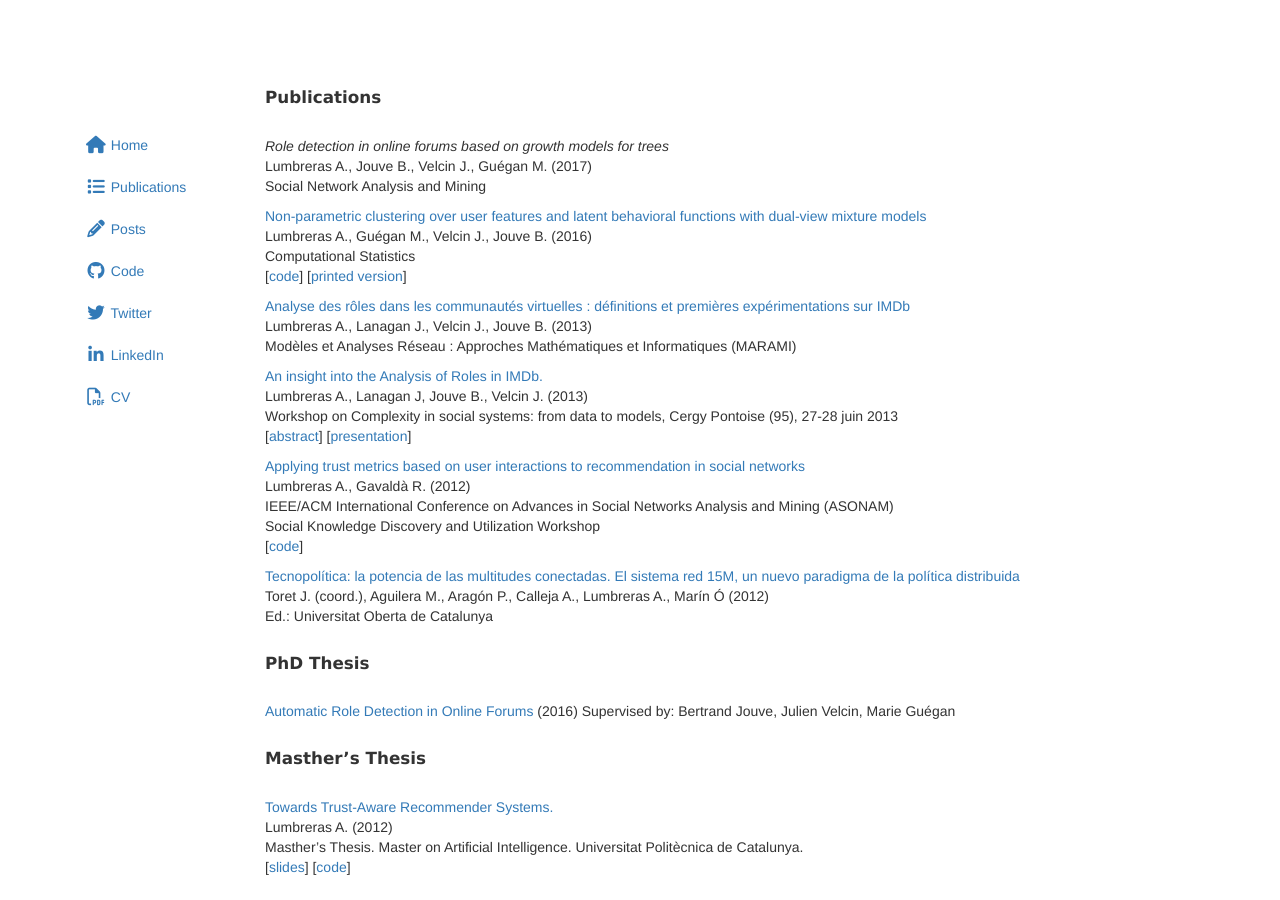
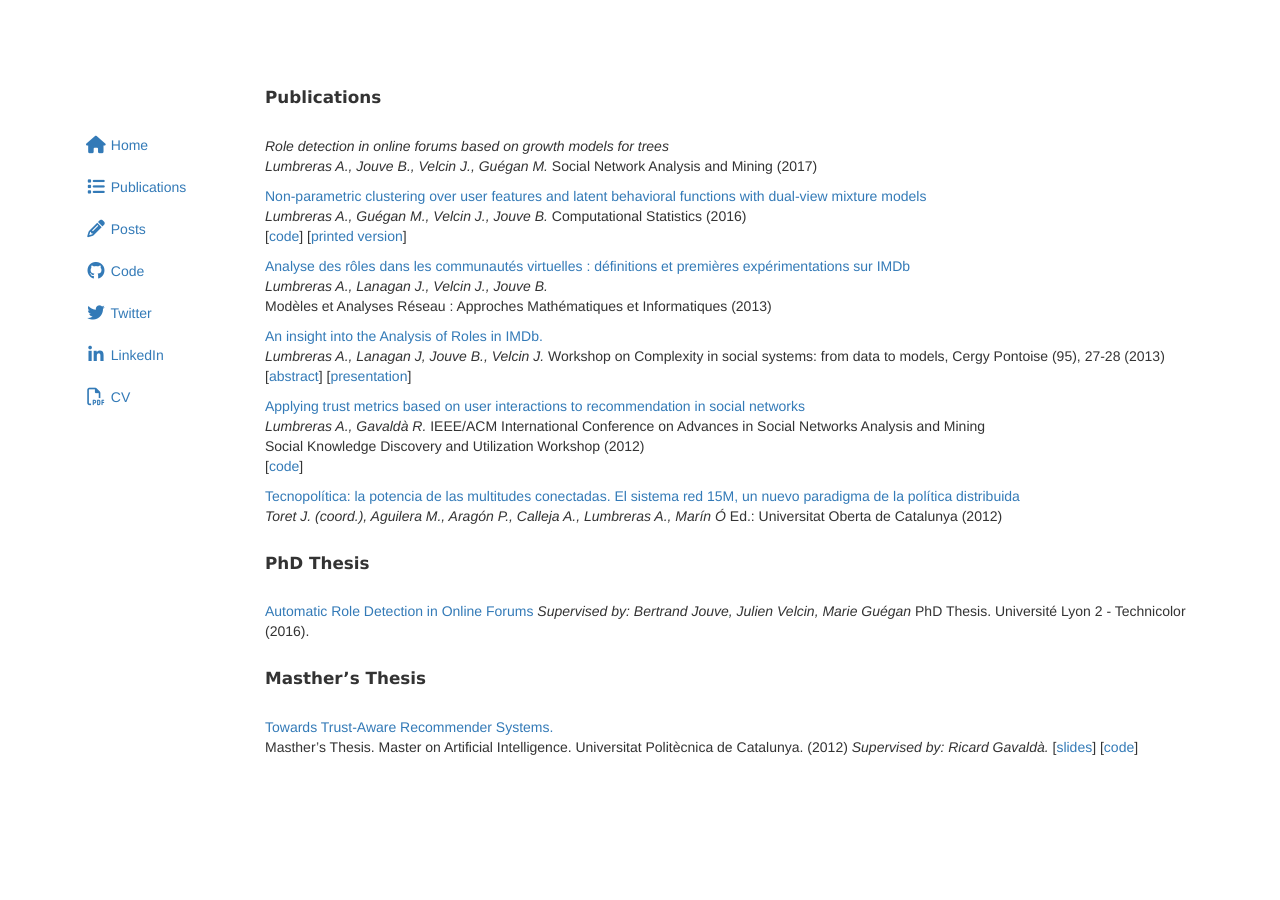
Before and after one commit to alumbreras/alumbreras.github.io, a Jekyll site: the page built from publications.md, in a window 1280 px wide. Built offline with Jekyll 4.4.1, drawn with Linux system fonts in a browser that asks for light colours; nearby versions of some CDN libraries; comment, search, counter and statistics services are not loaded.

Commit message:
update publications

```diff
--- a/publications.md
+++ b/publications.md
@@ -6,43 +6,43 @@ title: Publications
 ## Publications
 
 _Role detection in online forums based on growth models for trees_
-Lumbreras A., Jouve B., Velcin J., Guégan M. (2017)
-Social Network Analysis and Mining
+*Lumbreras A., Jouve B., Velcin J., Guégan M.*
+Social Network Analysis and Mining (2017)
 
 [Non-parametric clustering over user features and latent behavioral functions with dual-view mixture models](https://github.com/alumbreras/Dual-DPGMM/blob/master/doc/ComputStat%20submission/dualview_clustering_camera.pdf)
-Lumbreras A., Guégan M., Velcin J., Jouve B. (2016)
-Computational Statistics
+*Lumbreras A., Guégan M., Velcin J., Jouve B.*
+Computational Statistics (2016)
 [[code](https://github.com/alumbreras/Dual-DPGMM)]
 [[printed version](http://link.springer.com/article/10.1007/s00180-016-0668-0)]
 
 [Analyse des rôles dans les communautés virtuelles : définitions et premières expérimentations sur IMDb](http://arxiv.org/ftp/arxiv/papers/1309/1309.7187.pdf)
-Lumbreras A., Lanagan J., Velcin J.,  Jouve B. (2013)
-Modèles et Analyses Réseau : Approches Mathématiques et Informatiques (MARAMI)
+*Lumbreras A., Lanagan J., Velcin J.,  Jouve B.*
+Modèles et Analyses Réseau : Approches Mathématiques et Informatiques (2013)
 
 [An insight into the Analysis of Roles in IMDb.](http://complexity-in-social-systems.u-cergy.fr/?page_id=326)
-Lumbreras A., Lanagan J, Jouve B., Velcin J. (2013)
-Workshop on Complexity in social systems: from data to models, Cergy Pontoise (95), 27-28 juin 2013
+*Lumbreras A., Lanagan J, Jouve B., Velcin J.*
+Workshop on Complexity in social systems: from data to models, Cergy Pontoise (95), 27-28 (2013)
 [[abstract](http://albertolumbreras.net/files/Lumbreras_et_al_2013_1.pdf)] [[presentation](http://albertolumbreras.net/files/Lumbreras_et_al_2013_1_slides.pdf)]
 
 [Applying trust metrics based on user interactions to recommendation in social networks](http://albertolumbreras.net/files/Lumbreras_Gavalda_ASONAM_2012_extversion.pdf)
-Lumbreras A., Gavaldà R. (2012)
-IEEE/ACM International Conference on Advances in Social Networks Analysis and Mining (ASONAM)
-Social Knowledge Discovery and Utilization Workshop
+*Lumbreras A., Gavaldà R.*
+IEEE/ACM International Conference on Advances in Social Networks Analysis and Mining
+Social Knowledge Discovery and Utilization Workshop  (2012)
 [[code](https://bitbucket.org/alumbreras/trust-aware-recommender-system-for-tweets/)]
 
 [Tecnopolítica: la potencia de las multitudes conectadas. El sistema red 15M, un nuevo paradigma de la política distribuida](http://tecnopolitica.net/sites/default/files/1878-5799-3-PB%20%282%29.pdf)
-Toret J. (coord.), Aguilera M., Aragón P., Calleja A., Lumbreras A., Marín Ó (2012)
-Ed.: Universitat Oberta de Catalunya
+*Toret J. (coord.), Aguilera M., Aragón P., Calleja A., Lumbreras A., Marín Ó*
+Ed.: Universitat Oberta de Catalunya (2012)
 
 
 ## PhD Thesis
 
-[Automatic Role Detection in Online Forums](https://tel.archives-ouvertes.fr/tel-01439342/) (2016)
-Supervised by: Bertrand Jouve, Julien Velcin, Marie Guégan
-
+[Automatic Role Detection in Online Forums](https://tel.archives-ouvertes.fr/tel-01439342/)
+*Supervised by: Bertrand Jouve, Julien Velcin, Marie Guégan*
+PhD Thesis. Université Lyon 2 - Technicolor (2016).
 
 ## Masther's Thesis
 [Towards Trust-Aware Recommender Systems.](http://albertolumbreras.net/files/Lumbreras_MasterThesis.pdf)
-Lumbreras A. (2012)
-Masther’s Thesis. Master on Artificial Intelligence. Universitat Politècnica de Catalunya.
+Masther’s Thesis. Master on Artificial Intelligence. Universitat Politècnica de Catalunya. (2012)
+*Supervised by: Ricard Gavaldà.*
 [[slides](http://www.slideshare.net/anarcaster/towards-trustaware-recommender-systems)] [[code](https://bitbucket.org/alumbreras/trust-aware-recommender-system-for-tweets)]
```
